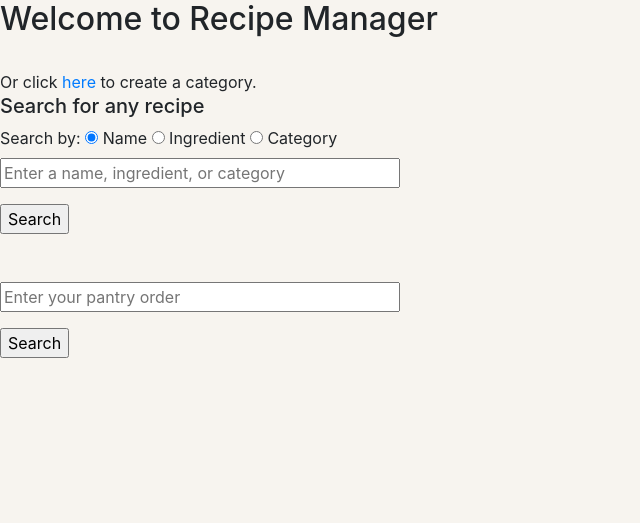
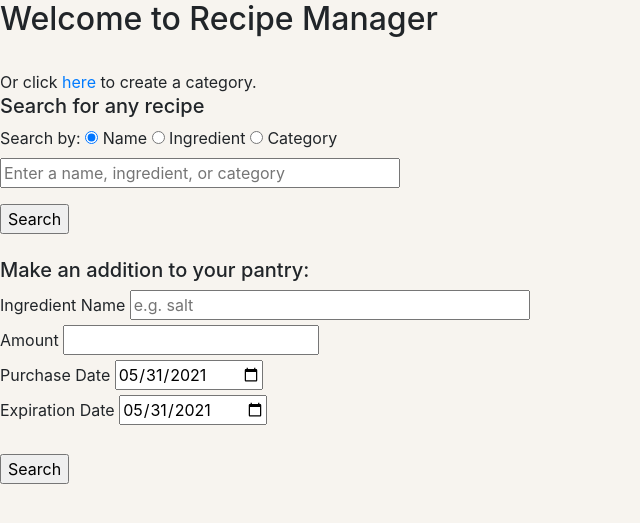
Before and after one commit to jzaia18/WormSign, a Flask app: page /home in a window 1280 px wide. Shown: the top 523 px of the page, without its empty margins (0-640 px from the left). Run offline with Flask 2, Linux system fonts and the light colour scheme; the visitor is signed in with stand-in values (Sample User, id 1); some libraries are stand-ins or nearby versions.

Commit message:
User can input an order to their pantry.  No error handling.

```diff
--- a/app.py
+++ b/app.py
@@ -7,7 +7,7 @@ from utils.config import config
 from utils.login import insert_user, login_user
 from utils.search_recipe import search_recipe
 from utils.create_category import create_category
-from utils.show_pantry import show_pantry
+from utils.show_pantry import show_pantry, update_pantry
 
 app = Flask(__name__)
 DIR = os.path.dirname(__file__) or '.'
@@ -95,6 +95,12 @@ def showpantry():
     error = None
     # results from searching the db
     uid = session['id']
+    ingredient = request.form['pantry_order']
+    amount = request.form['amount']
+    purchased = request.form['buy_date']
+    expires = request.form['exp_date']
+
+    update_pantry(ingredient, amount, purchased, expires, uid) # update with form info
     results = show_pantry(uid)
     # checks to see if there was at least one result
     if len(results) == 0:
@@ -102,7 +108,7 @@ def showpantry():
     return render_template("home.html", results=results, noResults=noResults, uid=uid)
 
 
-@app.route("/make_category", methods=['GET','POST'])
+@app.route("/make_category", methods=['GET', 'POST'])
 def make_category():
     error = None
     if request.method == 'POST':
--- a/templates/home.html
+++ b/templates/home.html
@@ -86,6 +86,7 @@
         <tr>
           <th>Ingredient</th>
           <th>Amount</th>
+          <th>Exp. Date</th>
         </tr>
       </thead>
       <tbody>
@@ -93,6 +94,7 @@
           <tr>
             <td>{{ order[0] }}</td>
             <td>{{ order[1] }}</td>
+            <td>{{ order[2] }}</td>
           </tr>
         {% endfor %}
       </tbody>
@@ -101,9 +103,27 @@
   {% endif %}
 
   <form method="post" action="/showpantry">
-      <br />
-      <input type="text" style="width:400px;" name="pantry_order" value="" placeholder="Enter your pantry order"></p>
-      <input type="submit" name="commit" value="Search">
+    <h5>
+      Make an addition to your pantry:
+    </h5>
+    <div class="block">
+      <label>Ingredient Name</label>
+      <input type="text" style="width:400px;" name="pantry_order" value="" placeholder="e.g. salt">
+    </div>
+    <div class="block">
+      <label>Amount</label>
+      <input type="number" name="amount" value="">
+    </div>
+    <div class="block">
+      <label>Purchase Date</label>
+      <input type="date" name="buy_date" value="2021-05-31">
+    </div>
+    <div class="block">
+      <label>Expiration Date</label>
+      <input type="date" name="exp_date" value="2021-05-31">
+    </div>
+    <br />
+    <input type="submit" name="commit" value="Search">
   </form>
 
 </div>
```
Also changed, not shown: utils/show_pantry.py (+46 -1 lines).
